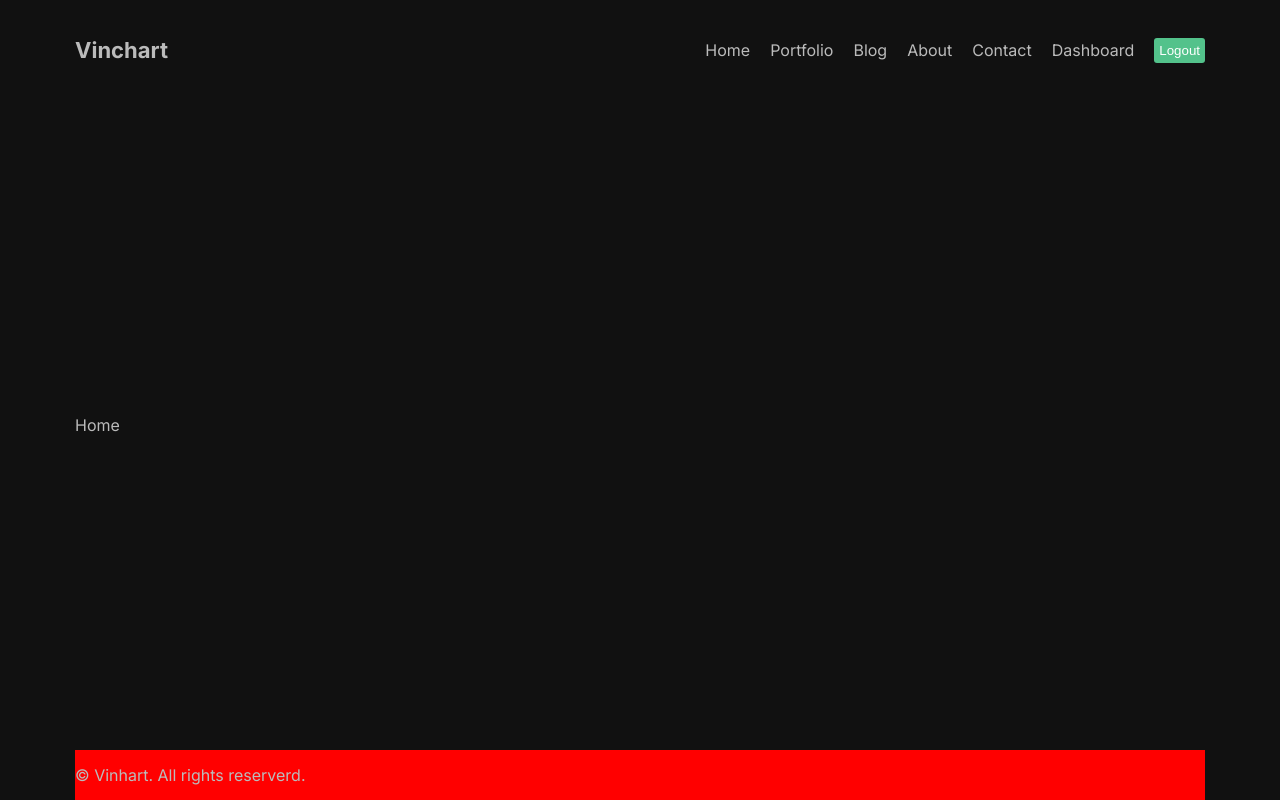
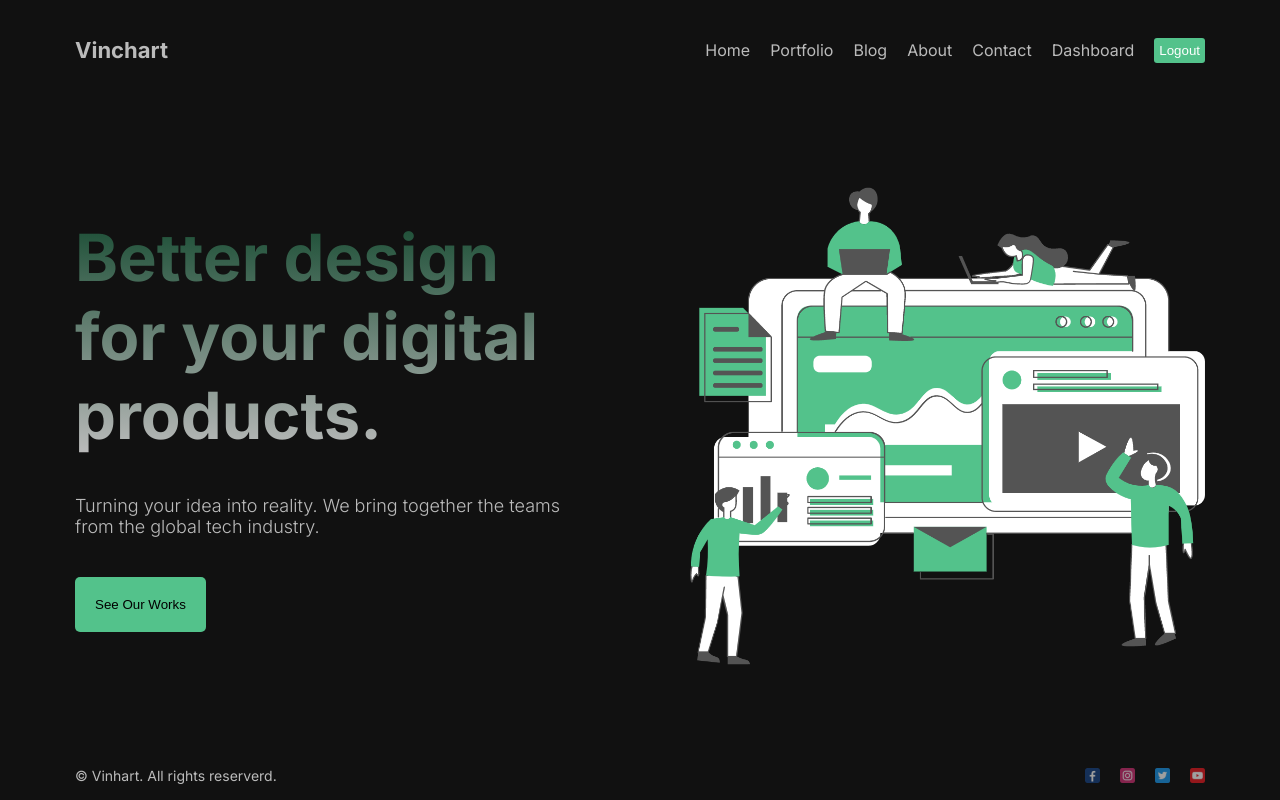
Before and after one commit to mirzasahin/nextjs-fullstack-app, a Next.js app: page / in a window 1280 px wide. Built offline with nearby package versions, Linux system fonts and the light colour scheme.

Commit message:
Style home page features

```diff
--- a/src/app/page.jsx
+++ b/src/app/page.jsx
@@ -1,9 +1,21 @@
+import Image from "next/image";
 import styles from "./page.module.css";
+import Hero from '/public/hero.png'
 
 export default function Home() {
   return (
     <div className={styles.container}>
-      Home
+
+      <div className={styles.item}>
+        <h1 className={styles.title}>Better design for your digital products.</h1>
+        <p className={styles.desc}>Turning your idea into reality. We bring together the teams from the global tech industry.</p>
+        <button className={styles.button}>See Our Works</button>
+      </div>
+
+      <div className={styles.item}>
+        <Image src={Hero} className={styles.img} />
+      </div>
+
     </div>
   );
 }
--- a/src/app/page.module.css
+++ b/src/app/page.module.css
@@ -1,230 +1,40 @@
-.main {
+.container{
+  display: flex;
+  align-items: center;
+  gap: 100px;
+}
+
+.item{
+  flex: 1 ;
   display: flex;
   flex-direction: column;
-  justify-content: space-between;
-  align-items: center;
-  padding: 6rem;
-  min-height: 100vh;
+  gap: 40px
 }
 
-.description {
-  display: inherit;
-  justify-content: inherit;
-  align-items: inherit;
-  font-size: 0.85rem;
-  max-width: var(--max-width);
-  width: 100%;
-  z-index: 2;
-  font-family: var(--font-mono);
+.title{
+  font-size: 65px;
+  background: linear-gradient(to bottom, #194c33, #bbb );
+  -webkit-background-clip: text;
+  -webkit-text-fill-color: transparent;
+
 }
 
-.description a {
-  display: flex;
-  justify-content: center;
-  align-items: center;
-  gap: 0.5rem;
+.img{
+  width: 100%;
+  height: 500px;
+  object-fit: cover;
 }
 
-.description p {
-  position: relative;
-  margin: 0;
-  padding: 1rem;
-  background-color: rgba(var(--callout-rgb), 0.5);
-  border: 1px solid rgba(var(--callout-border-rgb), 0.3);
-  border-radius: var(--border-radius);
+.desc{
+  font-size: 18px;
+  font-weight: 300;
 }
 
-.code {
-  font-weight: 700;
-  font-family: var(--font-mono);
+.button{
+  padding: 20px;
+  cursor: pointer;
+  background-color: #53c28b;
+  border: none;
+  border-radius: 5px;
+  width: max-content;
 }
-
-.grid {
-  display: grid;
-  grid-template-columns: repeat(4, minmax(25%, auto));
-  max-width: 100%;
-  width: var(--max-width);
-}
-
-.card {
-  padding: 1rem 1.2rem;
-  border-radius: var(--border-radius);
-  background: rgba(var(--card-rgb), 0);
-  border: 1px solid rgba(var(--card-border-rgb), 0);
-  transition: background 200ms, border 200ms;
-}
-
-.card span {
-  display: inline-block;
-  transition: transform 200ms;
-}
-
-.card h2 {
-  font-weight: 600;
-  margin-bottom: 0.7rem;
-}
-
-.card p {
-  margin: 0;
-  opacity: 0.6;
-  font-size: 0.9rem;
-  line-height: 1.5;
-  max-width: 30ch;
-  text-wrap: balance;
-}
-
-.center {
-  display: flex;
-  justify-content: center;
-  align-items: center;
-  position: relative;
-  padding: 4rem 0;
-}
-
-.center::before {
-  background: var(--secondary-glow);
-  border-radius: 50%;
-  width: 480px;
-  height: 360px;
-  margin-left: -400px;
-}
-
-.center::after {
-  background: var(--primary-glow);
-  width: 240px;
-  height: 180px;
-  z-index: -1;
-}
-
-.center::before,
-.center::after {
-  content: "";
-  left: 50%;
-  position: absolute;
-  filter: blur(45px);
-  transform: translateZ(0);
-}
-
-.logo {
-  position: relative;
-}
-/* Enable hover only on non-touch devices */
-@media (hover: hover) and (pointer: fine) {
-  .card:hover {
-    background: rgba(var(--card-rgb), 0.1);
-    border: 1px solid rgba(var(--card-border-rgb), 0.15);
-  }
-
-  .card:hover span {
-    transform: translateX(4px);
-  }
-}
-
-@media (prefers-reduced-motion) {
-  .card:hover span {
-    transform: none;
-  }
-}
-
-/* Mobile */
-@media (max-width: 700px) {
-  .content {
-    padding: 4rem;
-  }
-
-  .grid {
-    grid-template-columns: 1fr;
-    margin-bottom: 120px;
-    max-width: 320px;
-    text-align: center;
-  }
-
-  .card {
-    padding: 1rem 2.5rem;
-  }
-
-  .card h2 {
-    margin-bottom: 0.5rem;
-  }
-
-  .center {
-    padding: 8rem 0 6rem;
-  }
-
-  .center::before {
-    transform: none;
-    height: 300px;
-  }
-
-  .description {
-    font-size: 0.8rem;
-  }
-
-  .description a {
-    padding: 1rem;
-  }
-
-  .description p,
-  .description div {
-    display: flex;
-    justify-content: center;
-    position: fixed;
-    width: 100%;
-  }
-
-  .description p {
-    align-items: center;
-    inset: 0 0 auto;
-    padding: 2rem 1rem 1.4rem;
-    border-radius: 0;
-    border: none;
-    border-bottom: 1px solid rgba(var(--callout-border-rgb), 0.25);
-    background: linear-gradient(
-      to bottom,
-      rgba(var(--background-start-rgb), 1),
-      rgba(var(--callout-rgb), 0.5)
-    );
-    background-clip: padding-box;
-    backdrop-filter: blur(24px);
-  }
-
-  .description div {
-    align-items: flex-end;
-    pointer-events: none;
-    inset: auto 0 0;
-    padding: 2rem;
-    height: 200px;
-    background: linear-gradient(
-      to bottom,
-      transparent 0%,
-      rgb(var(--background-end-rgb)) 40%
-    );
-    z-index: 1;
-  }
-}
-
-/* Tablet and Smaller Desktop */
-@media (min-width: 701px) and (max-width: 1120px) {
-  .grid {
-    grid-template-columns: repeat(2, 50%);
-  }
-}
-
-@media (prefers-color-scheme: dark) {
-  .vercelLogo {
-    filter: invert(1);
-  }
-
-  .logo {
-    filter: invert(1) drop-shadow(0 0 0.3rem #ffffff70);
-  }
-}
-
-@keyframes rotate {
-  from {
-    transform: rotate(360deg);
-  }
-  to {
-    transform: rotate(0deg);
-  }
-}
--- a/src/components/footer/Footer.jsx
+++ b/src/components/footer/Footer.jsx
@@ -1,11 +1,17 @@
 import React from 'react'
 import styles from './footer.module.css'
+import Image from 'next/image'
 
 const Footer = () => {
   return (
     <div className={styles.container}>
       <div>© Vinhart. All rights reserverd.</div>
-      <div></div>
+      <div className={styles.social}>
+        <Image src="/1.png" width={15} height={15} className={styles.icon} alt='' />
+        <Image src="/2.png" width={15} height={15} className={styles.icon} alt='' />
+        <Image src="/3.png" width={15} height={15} className={styles.icon} alt='' />
+        <Image src="/4.png" width={15} height={15} className={styles.icon} alt='' />
+      </div>
     </div>
   )
 }
--- a/src/components/footer/footer.module.css
+++ b/src/components/footer/footer.module.css
@@ -1,7 +1,18 @@
 .container{
-    background-color: red;
     height: 50px;
+    font-size: 14px;
     display: flex;
     align-items: center;
     justify-content: space-between;
 }
+
+.social{
+    display: flex;
+    align-items: center;
+    gap: 20px;
+}
+
+.icon{
+    opacity: 0.6;
+    cursor: pointer;
+}
```
